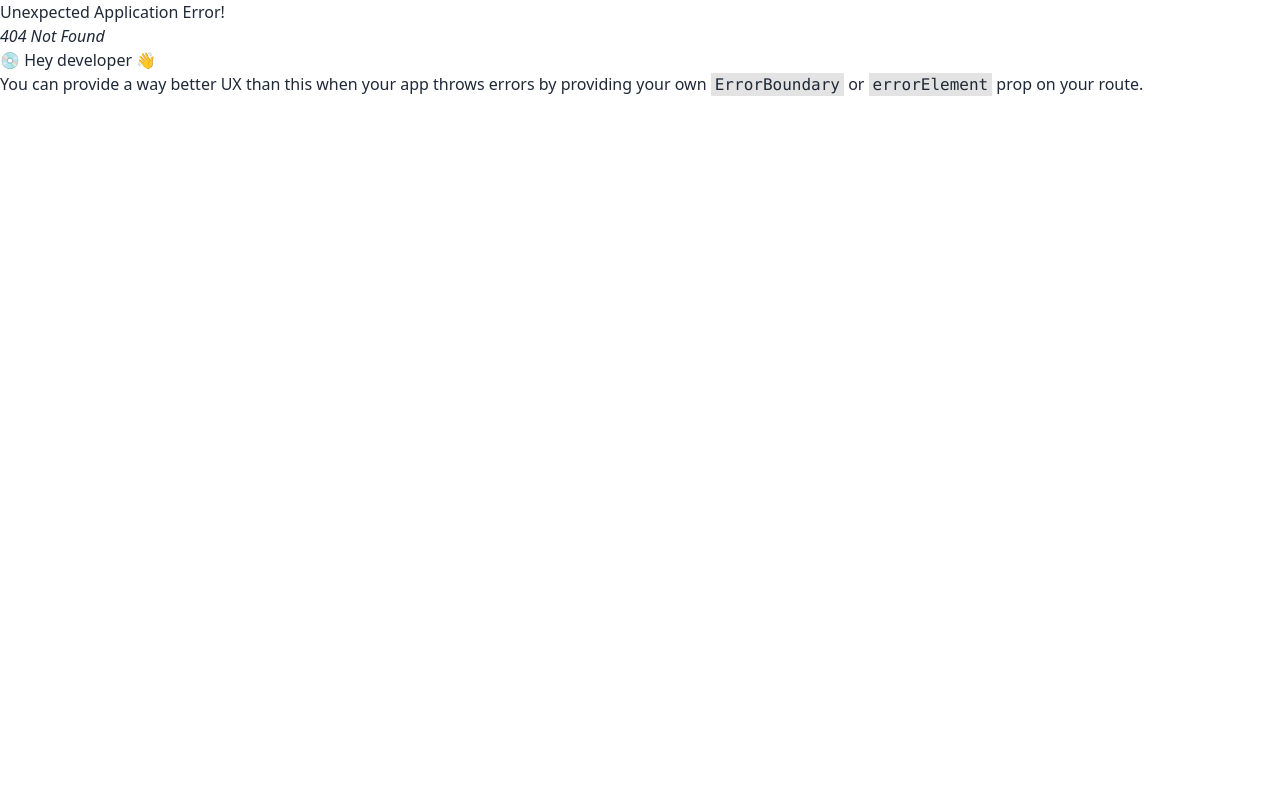
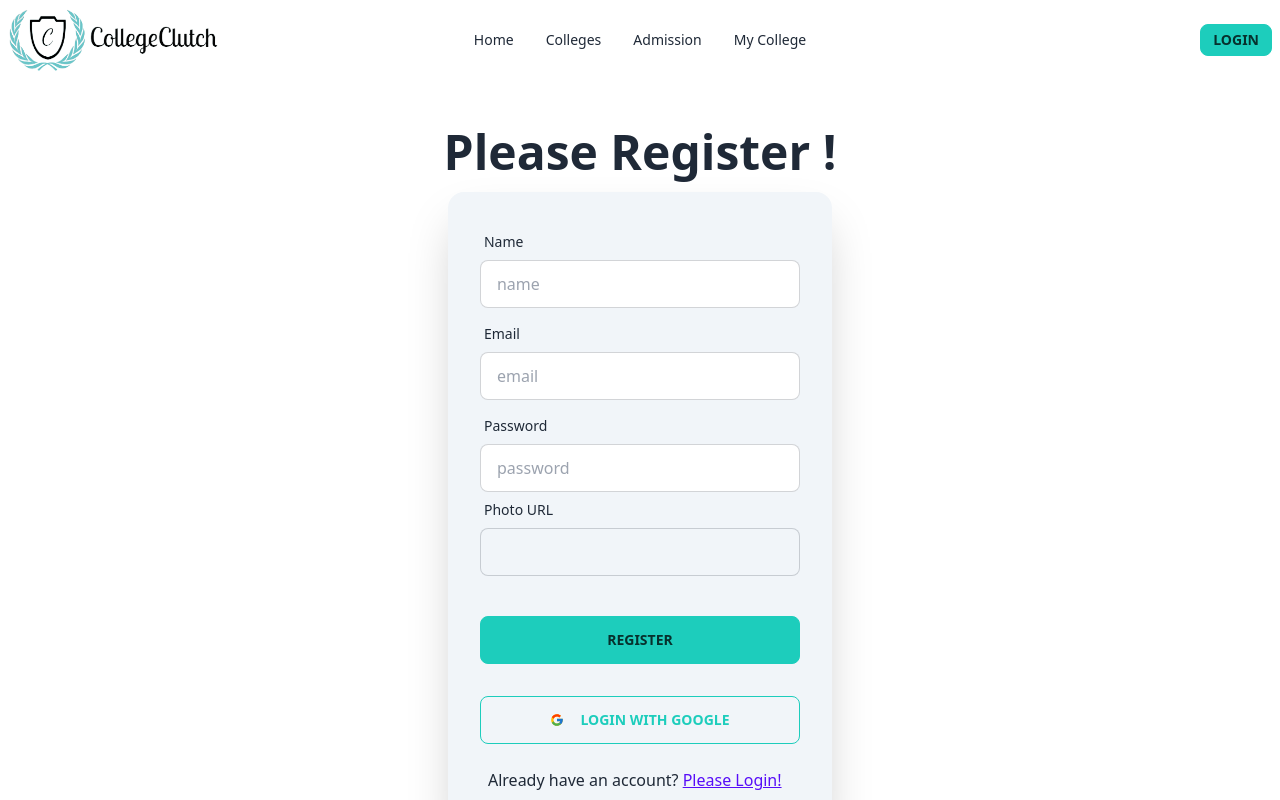
Before and after one commit to NaserUddinMahmud/college-clutch-client, a React (Vite) app: page /register in a window 1280 px wide. Before the commit this address had no page. Shown: the top 800 px of the page. Built offline with nearby package versions, Linux system fonts and the light colour scheme.

Commit message:
login and registration route added

```diff
--- a/package.json
+++ b/package.json
@@ -10,10 +10,12 @@
     "preview": "vite preview"
   },
   "dependencies": {
+    "firebase": "^10.1.0",
     "localforage": "^1.10.0",
     "match-sorter": "^6.3.1",
     "react": "^18.2.0",
     "react-dom": "^18.2.0",
+    "react-icons": "^4.10.1",
     "react-router-dom": "^6.14.2",
     "sort-by": "^1.2.0"
   },
--- /dev/null
+++ b/src/Firebase/firebase.config.js
@@ -0,0 +1,18 @@
+// Import the functions you need from the SDKs you need
+import { initializeApp } from "firebase/app";
+// TODO: Add SDKs for Firebase products that you want to use
+// https://firebase.google.com/docs/web/setup#available-libraries
+
+// Your web app's Firebase configuration
+const firebaseConfig = {
+  apiKey:import.meta.env.VITE_apiKey,
+  authDomain:import.meta.env.VITE_authDomain,
+  projectId:import.meta.env.VITE_projectId,
+  storageBucket:import.meta.env.VITE_storageBucket,
+  messagingSenderId:import.meta.env.VITE_messagingSenderId,
+  appId:import.meta.env.VITE_appId
+};
+
+// Initialize Firebase
+const app = initializeApp(firebaseConfig);
+export default app;
--- /dev/null
+++ b/src/Pages/Login/Login.jsx
@@ -0,0 +1,67 @@
+import { Link } from "react-router-dom";
+import { FcGoogle } from "react-icons/fc";
+
+const Login = () => {
+    return (
+        <div>
+            <div className="hero min-h-screen ">
+        <div className="hero-content flex-col">
+          <div>
+            <h1 className="text-5xl font-bold">Please Login !</h1>
+          </div>
+          <div className="card w-96 shadow-2xl bg-slate-100">
+            <form onSubmit=''>
+              <div className="card-body">
+                <div className="form-control">
+                  <label className="label">
+                    <span className="label-text">Email</span>
+                  </label>
+                  <input
+                    type="text"
+                    name="email"
+                    placeholder="email"
+                    className="input input-bordered"
+                  />
+                </div>
+
+                <div className="form-control">
+                  <label className="label">
+                    <span className="label-text">Password</span>
+                  </label>
+                  <input
+                    type="password"
+                    name="password"
+                    placeholder="password"
+                    className="input input-bordered"
+                  />
+
+                </div>
+                <div className="form-control mt-5">
+                  <button className="btn btn-accent">Login</button>
+                </div>
+              </div>
+            </form>
+
+            <button
+              onClick=''
+              className="btn btn-outline btn-accent mx-8 mb-6"
+            >
+              <FcGoogle /> <span className="pl-2">Login with Google</span>
+            </button>
+
+            <p className="text-red-600 px-10 pb-5"></p>
+            <p className="px-10 pb-10">
+              New to ActionCon?{" "}
+              <Link
+               to="/register" className=" btn-link">
+                Please register!
+              </Link>
+            </p>
+          </div>
+        </div>
+      </div>
+        </div>
+    );
+};
+
+export default Login;
--- /dev/null
+++ b/src/Pages/Register/Register.jsx
@@ -0,0 +1,85 @@
+import { Link } from "react-router-dom";
+import { FcGoogle } from "react-icons/fc";
+
+const Register = () => {
+    return (
+        <div>
+            <div className="hero min-h-screen">
+        <div className="hero-content flex-col">
+          <div>
+            <h1 className="text-5xl font-bold">Please Register !</h1>
+          </div>
+          <div className="card w-96 shadow-2xl bg-slate-100">
+            <form onSubmit='{handleRegister}'>
+              <div className="card-body">
+                <div className="form-control">
+                  <label className="label">
+                    <span className="label-text">Name</span>
+                  </label>
+                  <input
+                    type="text"
+                    name="name"
+                    placeholder="name"
+                    className="input input-bordered"
+                    required
+                  />
+                </div>
+                <div className="form-control">
+                  <label className="label">
+                    <span className="label-text">Email</span>
+                  </label>
+                  <input
+                    type="text"
+                    name="email"
+                    placeholder="email"
+                    className="input input-bordered"
+                    required
+                  />
+                </div>
+
+                <div className="form-control">
+                  <label className="label">
+                    <span className="label-text">Password</span>
+                  </label>
+                  <input
+                    type="password"
+                    name="password"
+                    placeholder="password"
+                    className="input input-bordered"
+                    required
+                  />
+                  <div className="form-control">
+          <label className="label">
+            <span className="label-text">Photo URL</span>
+          </label>
+          <input type="text" name='photo' className="file-input file-input-ghost file-input-bordered w-full max-w-xs px-5" />
+        </div>
+                  <label className="label"></label>
+                </div>
+                <p className='text-red-600 '></p>
+                <div className="form-control mt-2">
+                  <button className="btn btn-accent">Register</button>
+                </div>
+              </div>
+            </form>
+
+            <button onClick='{handleGoogleSignIn}' className="btn btn-outline btn-accent mb-6 mx-8">
+              {" "}
+              <FcGoogle /> <span className="pl-2">Login with Google</span>
+            </button>
+
+            <p className="text-red-600 px-5"></p>
+            <p className="px-10 pb-10">
+              Already have an account?{" "}
+              <Link to="/login" className=" btn-link">
+                Please Login!
+              </Link>
+            </p>
+          </div>
+        </div>
+      </div>
+        </div>
+    );
+};
+
+export default Register;
--- a/src/Pages/Shared/Navbar.jsx
+++ b/src/Pages/Shared/Navbar.jsx
@@ -46,7 +46,10 @@ const Navbar = () => {
         </ul>
       </div>
       <div className="navbar-end">
-        <a className="btn">Button</a>
+      <Link to="/login" className="btn btn-accent btn-sm ">
+
+              Login
+            </Link>
       </div>
     </div>
   );
```
Also changed, not shown: src/Routes/Routes.jsx (+11 -1 lines), 1 other file (tests, documents, lock files or other folders).
